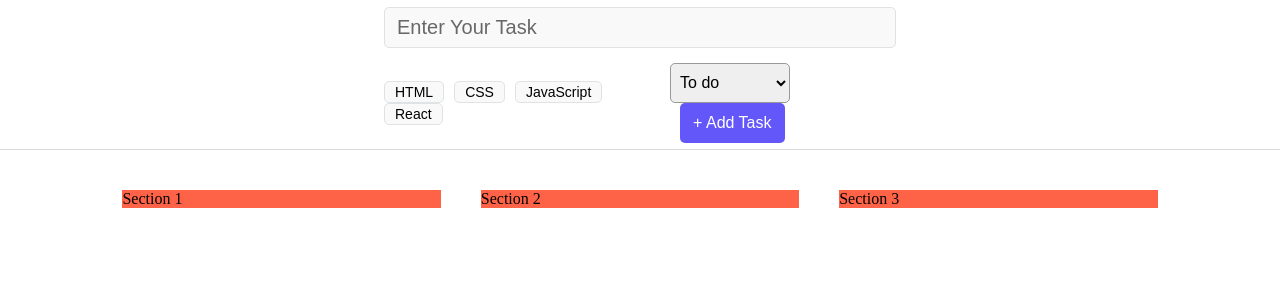
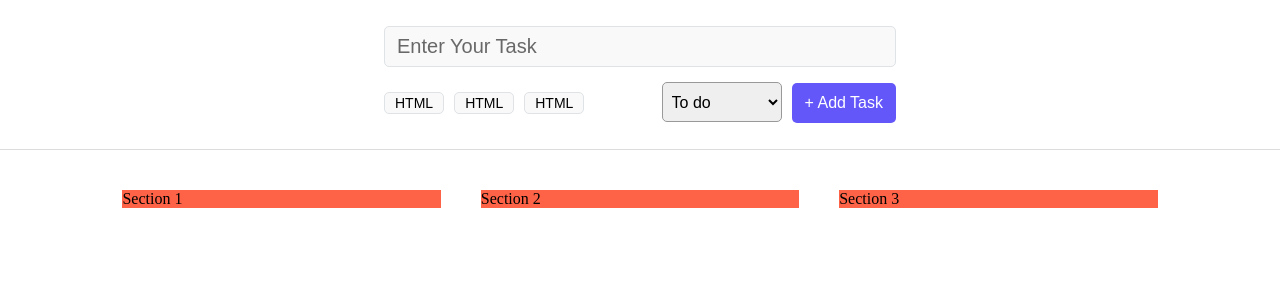
Before and after one commit to 2018dayanan/tasktrek, a React (Vite) app: page / in a window 1280 px wide. Shown: the top 300 px of the page. Built offline with nearby package versions, Linux system fonts and the light colour scheme.

Commit message:
Creating Tag Component

```diff
--- /dev/null
+++ b/src/components/Tag.css
@@ -0,0 +1,10 @@
+.tag {
+    font-size: 14px;
+    font-weight: 500;
+    background-color: #f9f9f9;
+    border: 1px solid #dfe3e6;
+    border-radius: 5px;
+    padding: 2px 10px;
+    margin-right: 10px;
+    cursor: pointer;
+}
--- /dev/null
+++ b/src/components/Tag.jsx
@@ -0,0 +1,10 @@
+import React from 'react'
+import "./Tag.css";
+
+const Tag = () => {
+    return (
+        <button className='tag'>HTML</button>
+    )
+}
+
+export default Tag
--- a/src/components/TaskForm.css
+++ b/src/components/TaskForm.css
@@ -27,16 +27,7 @@
     justify-content: space-between;
 }
 
-.tag {
-    font-size: 14px;
-    font-weight: 500;
-    background-color: #f9f9f9;
-    border: 1px solid #dfe3e6;
-    border-radius: 5px;
-    padding: 2px 10px;
-    margin-right: 10px;
-    cursor: pointer;
-}
+
 
 .task_status {
     font-size: 16px;
--- a/src/components/TaskForm.jsx
+++ b/src/components/TaskForm.jsx
@@ -1,5 +1,6 @@
 import React from 'react'
 import "./TaskForm.css";
+import Tag from './Tag';
 
 const TaskForm = () => {
     return (
@@ -8,15 +9,14 @@ const TaskForm = () => {
                 <input type="text" className='task_input' placeholder='Enter Your Task' />
                 <div className='task_form_bottom_line'>
                     <div>
-                        <button className='tag'>HTML</button>
-                        <button className='tag'>CSS</button>
-                        <button className='tag'>JavaScript</button>
-                        <button className='tag'>React</button>
+                        <Tag></Tag>
+                        <Tag></Tag>
+                        <Tag></Tag>
                     </div>
                     <div>
                         <select className='task_status'>
                             <option value="todo">To do</option>
-                            <option value="doing">To do</option>
+                            <option value="doing">doing</option>
                             <option value="done">Done</option>
                         </select>
                         <button type='submit' className='task_submit'>+ Add Task</button>
```
